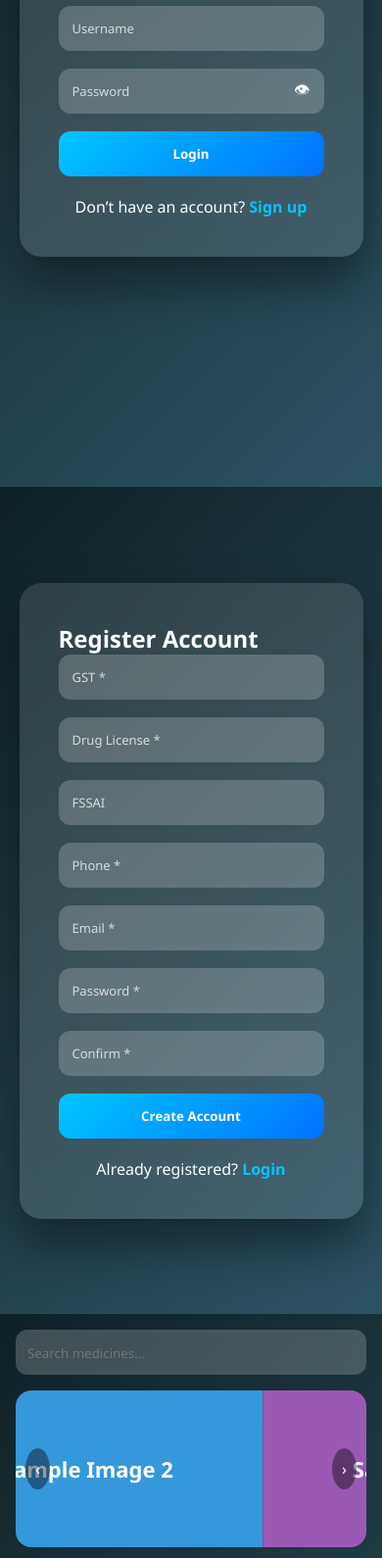
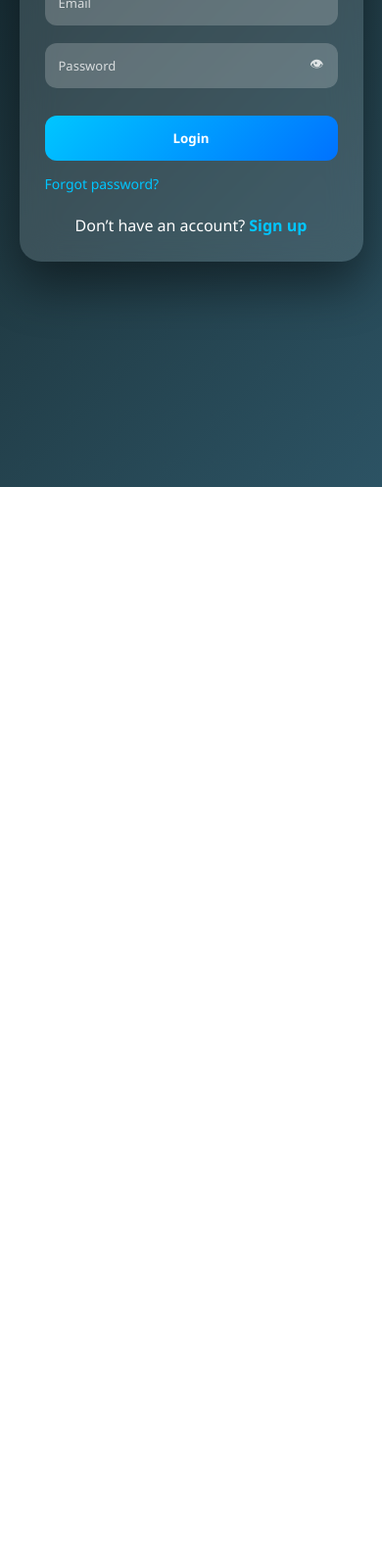
Before and after one commit to indmanan/medico, a plain HTML site: page index.html in a window 390 px wide. Shown: the part 347-1937 px from the top of the page at 98% size. After the commit the page ends 844 px from the top, so only its background shows below. Drawn offline with Linux system fonts and the light colour scheme.

Commit message:
Update index.html

```diff
--- a/index.html
+++ b/index.html
@@ -1,207 +1,213 @@
 <!DOCTYPE html>
 <html lang="en">
 <head>
-<meta charset="UTF-8">
-<title>MedOrder Demo</title>
-<meta name="viewport" content="width=device-width, initial-scale=1.0">
+<meta charset="UTF-8" />
+<title>Secure Access</title>
+<meta name="viewport" content="width=device-width, initial-scale=1.0" />
 
 <style>
-*{margin:0;padding:0;box-sizing:border-box;font-family:"Segoe UI",sans-serif}
-body{
-  height:100vh;width:100vw;
-  background:linear-gradient(135deg,#0f2027,#203a43,#2c5364);
-  color:#fff;overflow:hidden
+* {
+  margin: 0;
+  padding: 0;
+  box-sizing: border-box;
+  font-family: "Segoe UI", sans-serif;
 }
-.hidden{display:none}
-.screen{
-  height:100%;width:100%;
-  display:flex;align-items:center;justify-content:center;
-  padding:clamp(16px,5vw,80px)
+
+body {
+  height: 100vh;
+  width: 100vw;
+  background: linear-gradient(135deg, #0f2027, #203a43, #2c5364);
+  color: #fff;
+  overflow: hidden;
 }
-.container{
-  width:100%;max-width:560px;
-  background:rgba(255,255,255,.12);
-  backdrop-filter:blur(18px);
-  border-radius:22px;
-  padding:40px;
-  box-shadow:0 25px 50px rgba(0,0,0,.45)
+
+.screen {
+  height: 100%;
+  width: 100%;
+  display: flex;
+  align-items: center;
+  justify-content: center;
+  padding-inline: clamp(16px, 5vw, 80px);
 }
-.field{position:relative;margin-bottom:18px}
-.field input{
-  width:100%;padding:14px;border-radius:12px;border:none;
-  background:rgba(255,255,255,.2);color:#fff;outline:none
+
+.container {
+  width: 100%;
+  max-width: 560px;
+  background: rgba(255,255,255,0.12);
+  backdrop-filter: blur(18px);
+  border-radius: 22px;
+  padding: 40px;
+  box-shadow: 0 25px 50px rgba(0,0,0,0.45);
 }
-.field label{
-  position:absolute;left:14px;top:50%;transform:translateY(-50%);
-  font-size:13px;opacity:.75;transition:.3s
+
+/* BRANDING */
+.brand {
+  text-align: center;
+  margin-bottom: 22px;
 }
-.field input:focus+label,
-.field input:not(:placeholder-shown)+label{
-  top:-8px;font-size:11px;background:#2c5364;padding:0 8px;border-radius:8px
+
+.brand h1 {
+  font-size: 26px;
+  font-weight: 600;
 }
-button{
-  width:100%;padding:14px;border-radius:12px;border:none;
-  background:linear-gradient(135deg,#00c6ff,#0072ff);
-  color:#fff;font-weight:600;cursor:pointer
+
+.brand p {
+  font-size: 14px;
+  opacity: 0.8;
 }
-.switch{text-align:center;margin-top:20px}
-.switch span{color:#00c6ff;font-weight:600;cursor:pointer}
-.brand{text-align:center;margin-bottom:22px}
-.brand h1{font-size:26px}
-.brand p{opacity:.8;font-size:14px}
-.error{color:#ffb3b3;font-size:13px;margin-bottom:12px;display:none}
-.eye{position:absolute;right:14px;top:50%;transform:translateY(-50%);cursor:pointer}
 
-.app{height:100%;width:100%;display:flex;flex-direction:column}
-.app-body{flex:1;padding:16px}
-.search{background:rgba(255,255,255,.2);padding:12px;border-radius:12px;margin-bottom:16px}
-.search input{width:100%;border:none;background:none;color:#fff;outline:none}
-.carousel{position:relative;height:160px;border-radius:16px;overflow:hidden}
-.slides{display:flex;height:100%;transition:.5s}
-.slide{min-width:100%;display:flex;align-items:center;justify-content:center;font-size:22px;font-weight:600}
-.s1{background:#1abc9c}.s2{background:#3498db}.s3{background:#9b59b6}
-.arrow{position:absolute;top:50%;transform:translateY(-50%);background:rgba(0,0,0,.4);padding:10px;border-radius:50%;cursor:pointer}
-.left{left:10px}.right{right:10px}
-.tabs{height:60px;background:rgba(0,0,0,.4);display:flex;justify-content:space-around;align-items:center}
-.tab{font-size:14px;cursor:pointer;opacity:.7}
-.tab.active{opacity:1;color:#00c6ff}
+/* FORM */
+.field {
+  position: relative;
+  margin-bottom: 18px;
+}
 
-.modal{position:fixed;inset:0;background:rgba(0,0,0,.6);display:none;align-items:center;justify-content:center}
-.modal.active{display:flex}
-.modal-box{background:#fff;color:#333;padding:30px;border-radius:18px;text-align:center}
-.check{width:70px;height:70px;border-radius:50%;background:#2ecc71;display:flex;align-items:center;justify-content:center;font-size:36px;color:#fff;margin:0 auto 16px}
+.field input {
+  width: 100%;
+  padding: 14px;
+  border-radius: 12px;
+  border: none;
+  background: rgba(255,255,255,0.2);
+  color: #fff;
+  outline: none;
+}
+
+.field label {
+  position: absolute;
+  left: 14px;
+  top: 50%;
+  transform: translateY(-50%);
+  font-size: 13px;
+  opacity: 0.75;
+  pointer-events: none;
+  transition: 0.3s;
+}
+
+.field input:focus + label,
+.field input:not(:placeholder-shown) + label {
+  top: -8px;
+  font-size: 11px;
+  background: #2c5364;
+  padding: 0 8px;
+  border-radius: 8px;
+}
+
+/* PASSWORD TOGGLE */
+.eye {
+  position: absolute;
+  right: 14px;
+  top: 50%;
+  transform: translateY(-50%);
+  cursor: pointer;
+  font-size: 14px;
+  opacity: 0.8;
+}
+
+/* ERROR MESSAGE */
+.error {
+  color: #ffb3b3;
+  font-size: 13px;
+  margin-bottom: 12px;
+  display: none;
+}
+
+/* BUTTON */
+button {
+  width: 100%;
+  padding: 14px;
+  border-radius: 12px;
+  border: none;
+  background: linear-gradient(135deg, #00c6ff, #0072ff);
+  color: #fff;
+  font-weight: 600;
+  cursor: pointer;
+  margin-top: 10px;
+}
+
+/* LINKS */
+.links {
+  display: flex;
+  justify-content: space-between;
+  margin-top: 14px;
+  font-size: 14px;
+}
+
+.links span {
+  color: #00c6ff;
+  cursor: pointer;
+}
+
+.switch {
+  margin-top: 22px;
+  text-align: center;
+}
+
+.switch span {
+  color: #00c6ff;
+  font-weight: 600;
+  cursor: pointer;
+}
+
+.hidden { display: none; }
+
+/* MOBILE */
+@media (max-width: 480px) {
+  .container { padding: 26px; }
+  .brand h1 { font-size: 22px; }
+}
 </style>
 </head>
 <body>
 
-<!-- LOGIN -->
+<!-- LOGIN SCREEN -->
 <div class="screen" id="loginScreen">
   <div class="container">
+
     <div class="brand">
       <h1>MedOrder</h1>
       <p>Secure medicine ordering platform</p>
     </div>
-    <div class="error" id="loginErr">Invalid credentials</div>
+
+    <div class="error" id="loginError">
+      Invalid email or password
+    </div>
+
     <div class="field">
-      <input id="loginUser" placeholder=" ">
-      <label>Username</label>
+      <input type="email" placeholder=" " required />
+      <label>Email</label>
     </div>
+
     <div class="field">
-      <input id="loginPwd" type="password" placeholder=" ">
+      <input type="password" id="loginPwd" placeholder=" " required />
       <label>Password</label>
       <span class="eye" onclick="togglePwd()">👁</span>
     </div>
-    <button onclick="login()">Login</button>
-    <div class="switch">Don’t have an account? <span onclick="showSignup()">Sign up</span></div>
-  </div>
-</div>
 
-<!-- SIGNUP -->
-<div class="screen hidden" id="signupScreen">
-  <div class="container">
-    <h2>Register Account</h2>
-    <form onsubmit="return signup()">
-      <div class="field"><input required placeholder=" "><label>GST *</label></div>
-      <div class="field"><input required placeholder=" "><label>Drug License *</label></div>
-      <div class="field"><input placeholder=" "><label>FSSAI</label></div>
-      <div class="field"><input required placeholder=" "><label>Phone *</label></div>
-      <div class="field"><input required placeholder=" "><label>Email *</label></div>
-      <div class="field"><input id="spwd" type="password" required placeholder=" "><label>Password *</label></div>
-      <div class="field"><input id="scp" type="password" required placeholder=" "><label>Confirm *</label></div>
-      <button>Create Account</button>
-    </form>
-    <div class="switch" onclick="showLogin()">Already registered? <span>Login</span></div>
-  </div>
-</div>
+    <button onclick="fakeLogin()">Login</button>
 
-<!-- SUCCESS MODAL -->
-<div class="modal" id="modal">
-  <div class="modal-box">
-    <div class="check">✓</div>
-    <h3>Thank you for registering</h3>
-    <button onclick="closeModal()">OK</button>
-  </div>
-</div>
+    <div class="links">
+      <span onclick="forgotPwd()">Forgot password?</span>
+    </div>
 
-<!-- APP -->
-<div class="app hidden" id="app">
-  <div class="app-body" id="homeTab">
-    <div class="search"><input placeholder="Search medicines..."></div>
-    <div class="carousel">
-      <div class="slides" id="slides">
-        <div class="slide s1">Sample Image 1</div>
-        <div class="slide s2">Sample Image 2</div>
-        <div class="slide s3">Sample Image 3</div>
-      </div>
-      <div class="arrow left" onclick="prev()">‹</div>
-      <div class="arrow right" onclick="next()">›</div>
+    <div class="switch">
+      Don’t have an account? <span onclick="alert('Switch to signup screen')">Sign up</span>
     </div>
-  </div>
-  <div class="app-body hidden" id="ordersTab">Orders Screen</div>
-  <div class="app-body hidden" id="profileTab">Profile Screen</div>
-
-  <div class="tabs">
-    <div class="tab active" onclick="showTab('home',this)">Home</div>
-    <div class="tab" onclick="showTab('orders',this)">Orders</div>
-    <div class="tab" onclick="showTab('profile',this)">Profile</div>
   </div>
 </div>
 
 <script>
-let idx=0;
-setInterval(()=>next(),1000);
-
-function next(){
-  idx=(idx+1)%3;
-  document.getElementById('slides').style.transform=`translateX(-${idx*100}%)`;
-}
-function prev(){
-  idx=(idx+2)%3;
-  document.getElementById('slides').style.transform=`translateX(-${idx*100}%)`;
+function togglePwd() {
+  const pwd = document.getElementById('loginPwd');
+  pwd.type = pwd.type === 'password' ? 'text' : 'password';
 }
 
-function login(){
-  const u=document.getElementById('loginUser').value;
-  const p=document.getElementById('loginPwd').value;
-  const err=document.getElementById('loginErr');
-  if(u==="admin" && p==="1234"){
-    document.getElementById('loginScreen').classList.add("hidden");
-    document.getElementById('app').classList.remove("hidden");
-    err.style.display="none";
-  } else {
-    err.style.display="block";
-  }
+function fakeLogin() {
+  // demo error
+  document.getElementById('loginError').style.display = 'block';
 }
-function togglePwd(){
-  const p=document.getElementById('loginPwd');
-  p.type=p.type==="password"?"text":"password";
-}
-function showSignup(){
-  document.getElementById('loginScreen').classList.add("hidden");
-  document.getElementById('signupScreen').classList.remove("hidden");
-}
-function showLogin(){
-  document.getElementById('signupScreen').classList.add("hidden");
-  document.getElementById('loginScreen').classList.remove("hidden");
-}
-function signup(){
-  const p=document.getElementById('spwd').value;
-  const c=document.getElementById('scp').value;
-  if(p!==c){alert("Password mismatch");return false;}
-  document.getElementById('modal').classList.add("active");
-  return false;
-}
-function closeModal(){
-  document.getElementById('modal').classList.remove("active");
-  showLogin();
-}
-function showTab(tab,el){
-  ["home","orders","profile"].forEach(t=>{
-    document.getElementById(t+"Tab").classList.add("hidden");
-  });
-  document.getElementById(tab+"Tab").classList.remove("hidden");
-  document.querySelectorAll(".tab").forEach(e=>e.classList.remove("active"));
-  el.classList.add("active");
+
+function forgotPwd() {
+  alert('Password reset link sent to your email (demo)');
 }
 </script>
 
```
